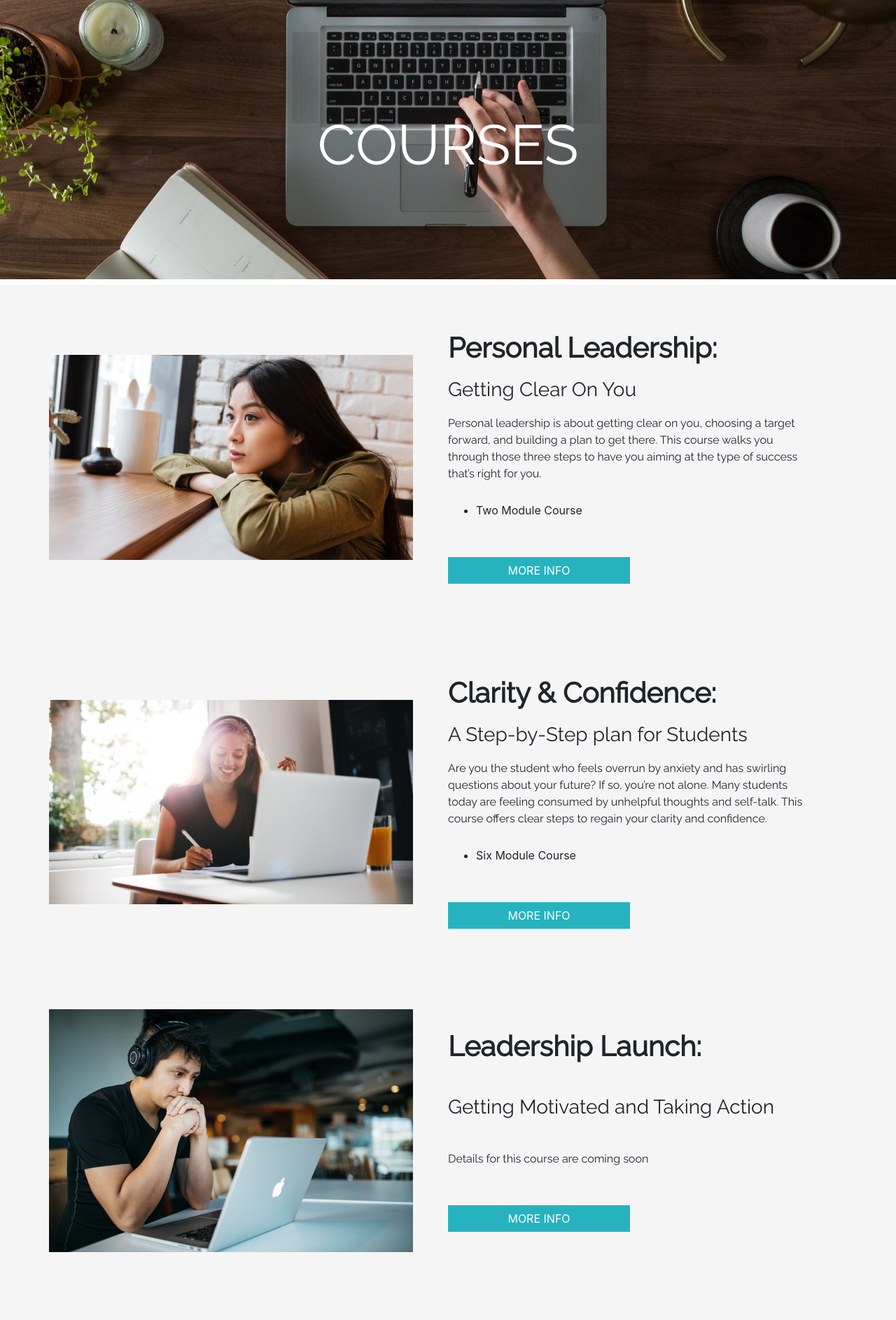
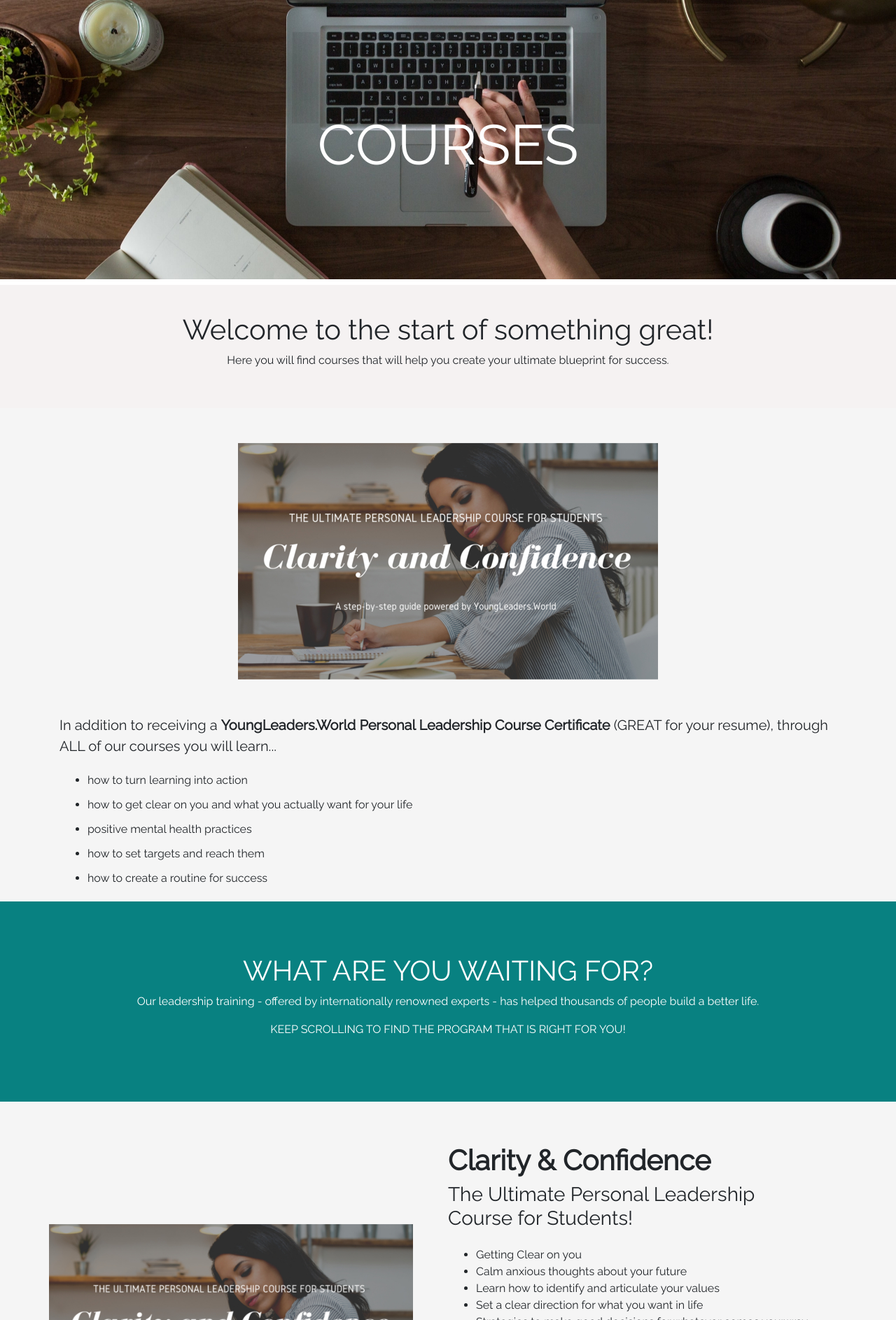
Before and after one commit to jomibitancor/youngleaders, a Flask app: page /courses in a window 1280 px wide. Shown: the part 102-1988 px from the top of the page at 70% size. Run offline with Flask 2, Linux system fonts and the light colour scheme; style sheets or scripts are compiled from the project's sources; some libraries are stand-ins or nearby versions.

Commit message:
changed course page to reflect kajabi. 2 hours

```diff
--- a/static/css/page09_courses.css
+++ b/static/css/page09_courses.css
@@ -220,6 +220,8 @@ nav .nav-link {
 
 #content {
   background: #f5f5f5;
+  padding-right: 0;
+  padding-left: 0;
 }
 
 .course {
--- a/static/scss/page09_courses.scss
+++ b/static/scss/page09_courses.scss
@@ -14,6 +14,8 @@
 
 #content{
     background: #f5f5f5;
+    padding-right: 0;
+    padding-left: 0;
 }
 
 .course{
--- a/templates/page05_videoresources.html
+++ b/templates/page05_videoresources.html
@@ -43,7 +43,7 @@ aria-hidden="true">
 <div class="container-fluid">
     <div class="container text-center py-4">
         <img width="1000" height="auto" id="success-series" src="{{ url_for('static', filename='img/main/student_success_phone.jpg') }}" alt="" class="img-fluid mt-5">
-        <a target="_blank" href="https://forms.gle/7JxhKc2NMEYx7AEU9">
+        <a target="_blank" href="https://youngleaders-world.mykajabi.com/opt-in">
             <button class="btn btn-primary btn-lg my-3">
                 <div class="btn-text">GET STARTED FOR FREE</div>
             </button>
--- a/templates/page09_courses.html
+++ b/templates/page09_courses.html
@@ -8,49 +8,103 @@
         Courses
     </h1>
 </div>
+
+<section id="introduction">
+    <h1 class="raleway" >Welcome to the start of something great!</h1>
+    <p class="raleway">Here you will find courses that will help you create your ultimate blueprint for success.</p>
+</section>
+
+
+
 <div class="container-fluid" id="content">
+    <div class="course container">
+        <a href="https://youngleaders-world.mykajabi.com?wvideo=i2x5uymlpw">
+            <img src="{{url_for('static',filename='img/clarity-and-confidence.jpg')}}" alt="">
+        </a>
+    </div>
+    <div class="container">
+        <p class="lead raleway">In addition to receiving a <strong style="font-weight: bold;">YoungLeaders.World Personal Leadership Course Certificate</strong>  (GREAT for your resume), through ALL of our courses you will learn...</p>
+        <ul class="raleway" style="line-height: 35px;">
+            <li>how to turn learning into action </li>
+            <li>how to get clear on you and what you actually want for your life</li>
+            <li>positive mental health practices</li>
+            <li>how to set targets and reach them</li>
+            <li>how to create a routine for success</li>
+        </ul>
+    </div>
+    <div class="container-fluid" style="background-color: #088181; color: white; padding: 75px; text-align: center;">
+        <h1 class="raleway">WHAT ARE YOU WAITING FOR?</h1>
+        <p class="raleway">Our leadership training - offered by internationally renowned experts - has helped thousands of people build a better life.</p>
+        <p class="raleway">KEEP SCROLLING TO FIND THE PROGRAM THAT IS RIGHT FOR YOU!</p>
+    </div>
 
     <div class="course container">
-        <img class="img-fluid course-img" style="padding-top: 50px; padding-bottom: 50px;" src="{{ url_for('static', filename='img/course/clear_on_you.jpg') }}" alt="" id="clear-on-you-photo">
+        <img width="520" height="292" style="margin-top: 125px;" src="{{ url_for('static', filename='img/clarity-and-confidence.jpg') }}" alt="" id="clear-on-you-photo">
         <div class="course-desc">
-            <h1 class="course-title raleway"> <strong>Personal Leadership:</strong></h1>
-            <h3 class="course-subtitle raleway">Getting Clear On You</h3>
+            <h1 class="course-title raleway"> <strong>Clarity & Confidence</strong></h1>
+            <h3 class="course-subtitle raleway">The Ultimate Personal Leadership Course for Students!</h3>
             <p class="roboto">
-                Personal leadership is about getting clear on you, choosing a target forward, and building a plan to get there. This course walks you through those three steps to have you aiming at the type of success that’s right for you.
-                <br>
-                <ul>
-                    <li>Two Module Course</li>
+                <ul class="raleway">
+                    <li>Getting Clear on you</li>
+                    <li>Calm anxious thoughts about your future</li>
+                    <li>Learn how to identify and articulate your values</li>
+                    <li>Set a clear direction for what you want in life</li>
+                    <li>Strategies to make good decisions for whatever comes your way</li>
+                    <li>Learn how to change your perspective and reframe negative thoughts</li>
+                    <li>Positive mental health practices and professional advice</li>
+                    <li>Resilience and courage when things don't go as you hoped</li>
+                    <li>Vision setting and action plans</li>
+                    <li>Establishing daily routines for success</li>
+                    <li>Identify and maximize the strengths unique to you</li>
                 </ul>
             </p>
-            <a target="_blank" href="https://youngleaders-world.mykajabi.com/personal-leadership-courses"><button class="btn btn-primary">MORE INFO</button></a>
+            <p class="raleway">Rock this course and you will get a Personal Leadership Certificate from YoungLeaders.World</p>
+            <p class="lead raleway">6 Module Course: $97</p>
+            <p class="lead raleway"><strong>This course is a game changer. Period</strong> </p>
+            <a target="_blank" href="https://youngleaders-world.mykajabi.com/offers/wRLwQqDz/checkout"><button class="btn btn-primary">REGISTER NOW</button></a>
         </div>
     </div>
 
     <div class="course container">
-        <img class="course-img" style="padding-top: 50px; padding-bottom: 50px;" src="{{ url_for('static', filename='img/course/clarity_and_confidence.jpg') }}" alt="" id="mindset-photo">
+        <img width="520" height="292" style="margin-top: 100px;" src="{{ url_for('static', filename='img/course/getting-clear-on-you.png') }}">
         <div class="course-desc">
-            <h1 class="course-title raleway"> <strong>Clarity & Confidence:</strong></h1>
-            <h3 class="course-subtitle raleway">A Step-by-Step plan for Students</h3>
+            <h1 class="course-title raleway"> <strong>Getting Clear On You</strong></h1>
+            <h3 class="course-subtitle raleway">Get Clarity on Who You Are and What You Want</h3>
             <p class="roboto">
-                Are you the student who feels overrun by anxiety and has swirling questions about your future? If so, you’re not alone. Many students today are feeling consumed by unhelpful thoughts and self-talk. This course offers clear steps to regain your clarity and confidence.
                 <br>
-                <ul>
-                    <li>Six Module Course</li>
+                <ul class="raleway">
+                    <li>Getting clear on you</li>
+                    <li>Learn how to identify and articulate your values</li>
+                    <li>Set a clear direction for your life</li>
+                    <li>Establishing routines for success</li>
                 </ul>
             </p>
-            <a target="_blank" href="https://youngleaders-world.mykajabi.com/personal-leadership-courses"><button class="btn btn-primary">MORE INFO</button></a>
+            <p class="lead raleway">Successful completion of this course will get a Personal Leadership: Getting Clear Certificate</p>
+            <p class="lead raleway">3 Module Course: $47</p>
+            <a target="_blank" href="https://youngleaders-world.mykajabi.com/offers/3RetZCzn/checkout"><button class="btn btn-primary">REGISTER NOW</button></a>
         </div>
     </div>
 
     <div class="course container">
-        <img class="img-fluid course-img"  src="{{ url_for('static', filename='img/course/leadership_launch.jpg') }}" alt="" id="mindset-photo">
+        <img width="520" height="352" style="margin-top: 125px;" src="{{ url_for('static', filename='img/course/motivation-and-action.jpg') }}" alt="" id="mindset-photo">
         <div class="course-desc">
-            <h1 class="course-title raleway"> <strong>Leadership Launch:</strong></h1>
-            <h3 class="course-subtitle raleway">Getting Motivated and Taking Action</h3>
+            <h1 class="course-title raleway"> <strong>Motivation & Action</strong></h1>
+            <h3 class="course-subtitle raleway">Your <i>Get Off the Couch</i> and <i>Do THIS THING</i>  Course</h3>
             <p class="roboto">
-                Details for this course are coming soon
+                <ul class="raleway">
+                    <li>Take back control of your day</li>
+                    <li>Decide where you want to your life to go and learn how to create action plans that work</li>
+                    <li>Establish new and healthy routines</li>
+                    <li>Advice and videos from Career Leadership Expert, Tyler Waye</li>
+                    <li>Understand career scarring and how to prevent it</li>
+                    <li>Motivation practices that work</li>
+                    <li>Breaking out of&nbsp;dangerous routines</li>
+                </ul>
             </p>
-            <a target="_blank" href="https://youngleaders-world.mykajabi.com/personal-leadership-courses"><button class="btn btn-primary">MORE INFO</button></a>
+            <p class="lead raleway">Rock this course and get a Personal Leadership Certificate from YoungLeaders.World</p>
+            <p class="lead raleway">7 Module Course: $97</p>
+            <p class="lead raleway">This course launches in June 2020</p>
+            <a target="_blank" href="https://youngleaders-world.mykajabi.com/about-us"><button class="btn btn-primary">MORE INFO</button></a>
         </div>
     </div>
 
@@ -66,7 +120,7 @@
                     <li>Stress Management</li>
                 </ul>
             </div>
-            <a target="_blank" href="https://forms.gle/7JxhKc2NMEYx7AEU9"><button class="btn btn-primary">SIGN UP</button></a>
+            <a target="_blank" href="https://youngleaders-world.mykajabi.com/opt-in"><button class="btn btn-primary">SIGN UP</button></a>
         </div>
     </div>
 
```
Also changed, not shown: static/img/course/clarity_and_confidence.jpg, static/img/course/getting-clear-on-you.png (added), static/img/course/motivation-and-action.jpg (added), 1 other file.
